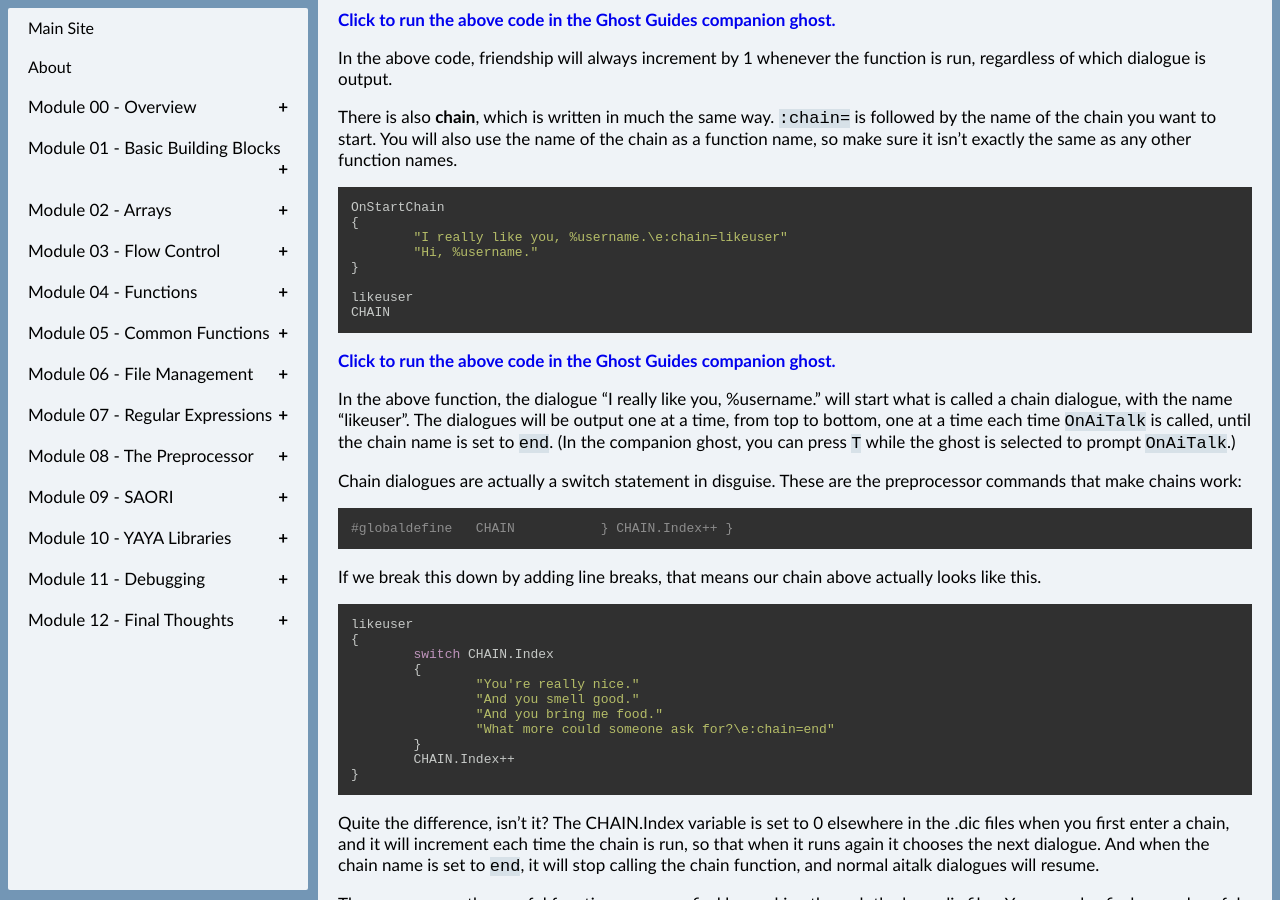
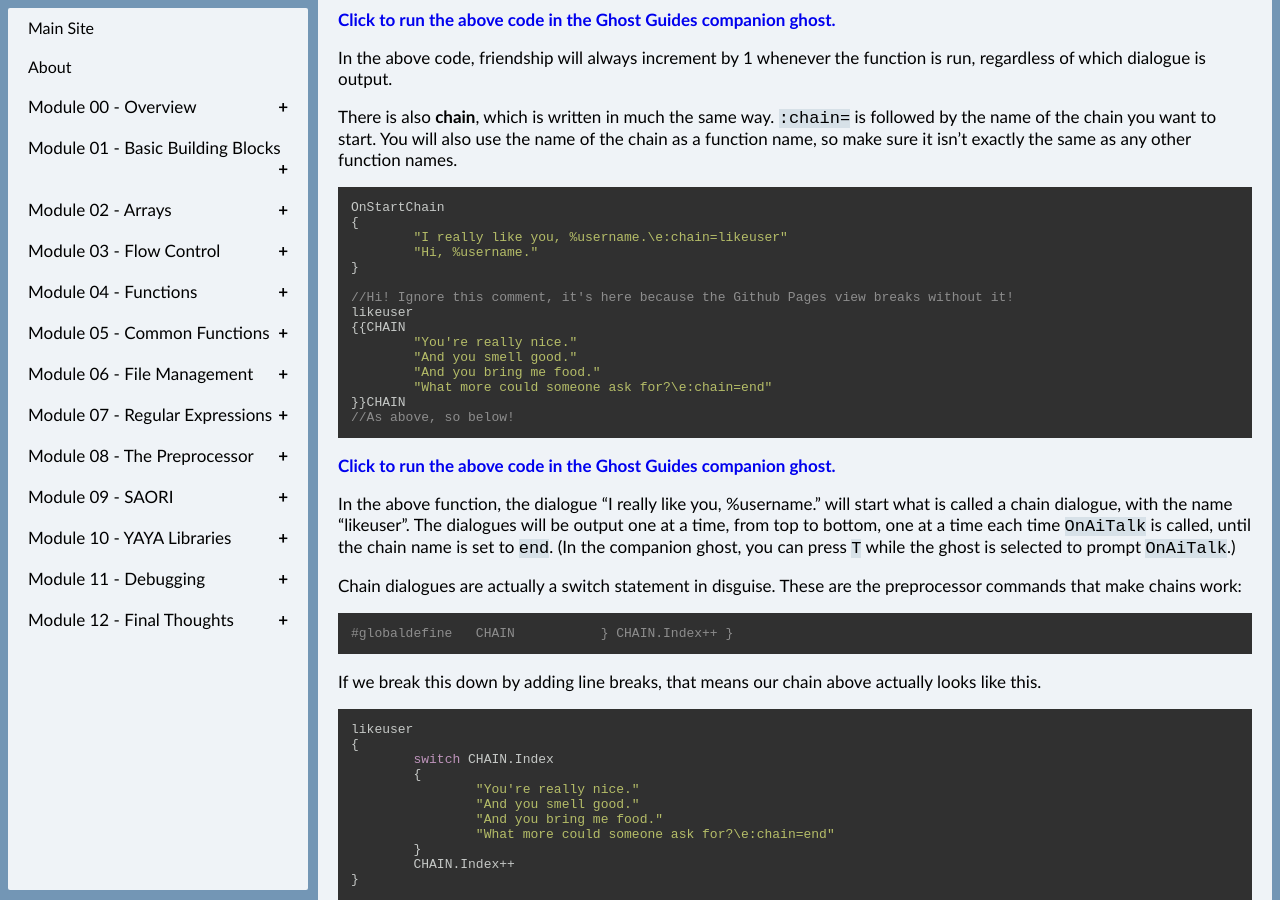
Before and after one commit to Zichqec/YAYA_Fundamentals, a Jekyll site: the page built from module_10_yaya_libraries/00_yaya_as_shiori.md, in a window 1280 px wide and 900 px high, scrolled down 1791 px. Built offline with Jekyll 4.4.1, drawn with Linux system fonts in a browser that asks for light colours; our own code applies the rules of GitHub Pages for plain Markdown files.

Commit message:
Fix some small stuff

````diff
--- a/module_10_yaya_libraries/00_yaya_as_shiori.md
+++ b/module_10_yaya_libraries/00_yaya_as_shiori.md
@@ -72,6 +72,7 @@ OnStartChain
 	"Hi, %username."
 }
 
+//Hi! Ignore this comment, it's here because the Github Pages view breaks without it! {% raw %}
 likeuser
 {{CHAIN
 	"You're really nice."
@@ -79,6 +80,7 @@ likeuser
 	"And you bring me food."
 	"What more could someone ask for?\e:chain=end"
 }}CHAIN
+//As above, so below! {% endraw %}
 ```
 
 [Click to run the above code in the Ghost Guides companion ghost.](https://zichqec.github.io/YAYA_Fundamentals/jump.html?url=x-ukagaka-link%3Atype%3Devent%26ghost%3DGhost%20Guides%26info%3DOnExample.M10.L0.StartChain)
````
Also changed, not shown: module_05_common_functions/05_eval.md (+1 -1 lines), module_06_file_management/00_opening_and_closing_files.md (+2 -2 lines), module_06_file_management/01_reading_files.md (+1 -1 lines).
